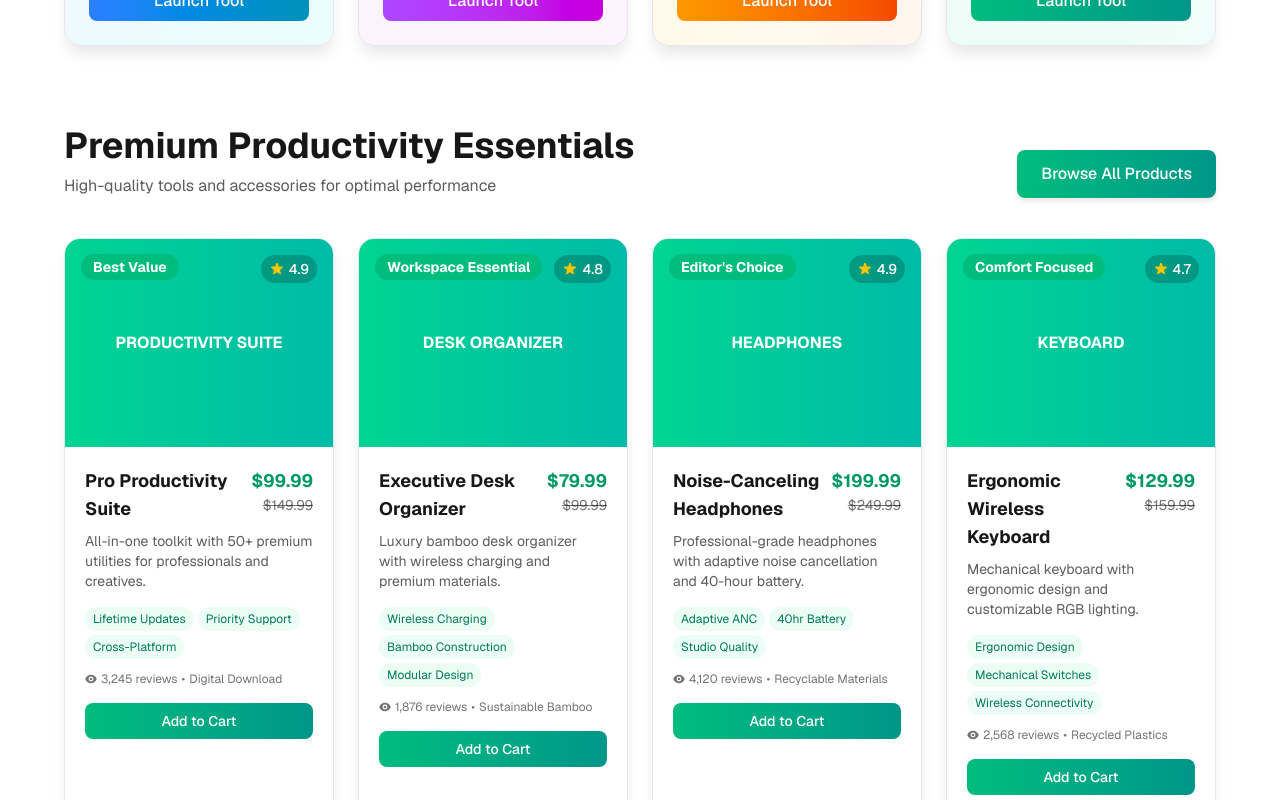
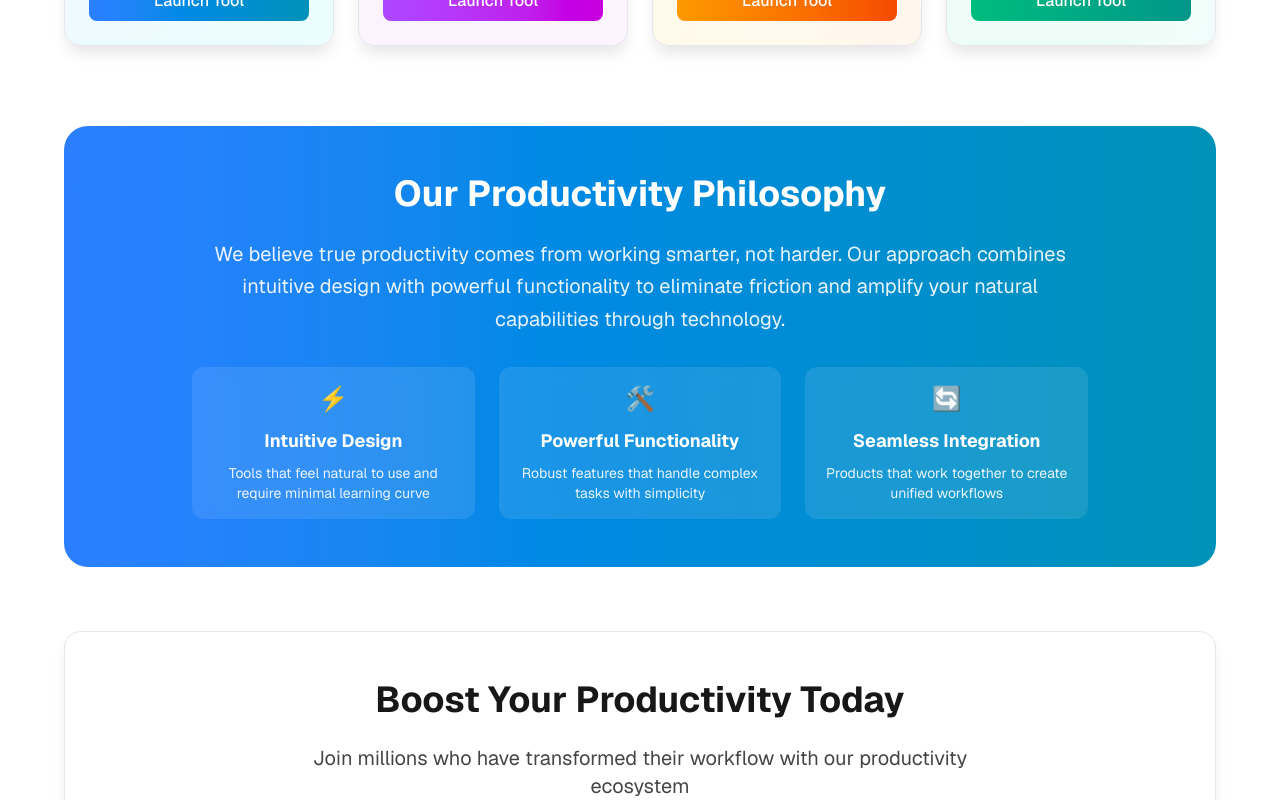
Before and after one commit to salman-haroon-marwari/marwari-luxe-app, a Next.js app: page /categories/general in a window 1280 px wide. Shown: the part 2100-2900 px from the top of the page. Built offline with nearby package versions, Linux system fonts and the light colour scheme.

Commit message:
Fix double footer and remove Premium Productivity Essentials section from categories/general page

```diff
--- a/src/app/categories/general/page.tsx
+++ b/src/app/categories/general/page.tsx
@@ -325,80 +325,6 @@ export default function GeneralCategory() {
             </div>
           </section>
 
-          {/* Enhanced Products Section with Unique Features */}
-          <section id="products" className="mb-16">
-            <div className="flex flex-col md:flex-row md:justify-between md:items-end mb-10 gap-4">
-              <div>
-                <h2 className="text-3xl md:text-4xl font-bold text-foreground mb-2">Premium Productivity Essentials</h2>
-                <p className="text-foreground/70 max-w-2xl">High-quality tools and accessories for optimal performance</p>
-              </div>
-              <a href="/products" className="px-6 py-3 bg-gradient-to-r from-emerald-500 to-teal-600 text-white font-medium rounded-lg hover:from-emerald-600 hover:to-teal-700 transition-all duration-300 shadow-md hover:shadow-lg">
-                Browse All Products
-              </a>
-            </div>
-
-            <div className="grid grid-cols-1 sm:grid-cols-2 lg:grid-cols-4 gap-6">
-              {products.map((product) => (
-                <div key={product.id} className="group rounded-2xl overflow-hidden shadow-lg hover:shadow-xl transition-all duration-300 border border-gray-200 dark:border-gray-700 bg-white dark:bg-gray-800">
-                  <div className="relative">
-                    <div className="bg-gradient-to-r from-emerald-400 to-teal-500 h-52 flex items-center justify-center text-white font-bold">
-                      {product.image.replace('-', ' ').toUpperCase()}
-                    </div>
-                    <div className="absolute top-4 left-4">
-                      <span className="px-3 py-1 bg-emerald-500 text-white text-sm font-bold rounded-full">
-                        {product.badge}
-                      </span>
-                    </div>
-                    <div className="absolute top-4 right-4">
-                      <div className="flex items-center bg-black/20 backdrop-blur-sm px-2 py-1 rounded-full">
-                        <svg className="w-4 h-4 text-yellow-400 mr-1" fill="currentColor" viewBox="0 0 20 20" xmlns="http://www.w3.org/2000/svg">
-                          <path d="M9.049 2.927c.3-.921 1.603-.921 1.902 0l1.07 3.292a1 1 0 00.95.69h3.462c.969 0 1.371 1.24.588 1.81l-2.8 2.034a1 1 0 00-.364 1.118l1.07 3.292c.3.921-.755 1.688-1.54 1.118l-2.8-2.034a1 1 0 00-1.175 0l-2.8 2.034c-.784.57-1.838-.197-1.539-1.118l1.07-3.292a1 1 0 00-.364-1.118L2.98 8.72c-.783-.57-.38-1.81.588-1.81h3.461a1 1 0 00.951-.69l1.07-3.292z"></path>
-                        </svg>
-                        <span className="text-white text-sm font-medium">{product.rating}</span>
-                      </div>
-                    </div>
-                  </div>
-                  <div className="p-5">
-                    <div className="flex justify-between items-start mb-2">
-                      <h3 className="text-lg font-bold text-foreground">{product.name}</h3>
-                      <div className="text-right">
-                        <div className="text-lg font-bold text-emerald-600 dark:text-emerald-400">${product.price.toFixed(2)}</div>
-                        {product.originalPrice && (
-                          <div className="text-sm text-foreground/60 line-through">${product.originalPrice.toFixed(2)}</div>
-                        )}
-                      </div>
-                    </div>
-                    <p className="text-foreground/70 text-sm mb-4">{product.description}</p>
-
-                    <div className="mb-4">
-                      <div className="flex flex-wrap gap-1 mb-3">
-                        {product.benefits.map((benefit, index) => (
-                          <span key={index} className="px-2 py-1 bg-emerald-50 dark:bg-emerald-900/30 text-emerald-700 dark:text-emerald-300 text-xs rounded-full">
-                            {benefit}
-                          </span>
-                        ))}
-                      </div>
-                      <div className="flex items-center text-xs text-foreground/60 mb-3">
-                        <svg className="w-3 h-3 mr-1" fill="currentColor" viewBox="0 0 20 20" xmlns="http://www.w3.org/2000/svg">
-                          <path d="M10 12a2 2 0 100-4 2 2 0 000 4z"></path>
-                          <path fillRule="evenodd" d="M.458 10C1.732 5.943 5.522 3 10 3s8.268 2.943 9.542 7c-1.274 4.057-5.064 7-9.542 7S1.732 14.057.458 10zM14 10a4 4 0 11-8 0 4 4 0 018 0z" clipRule="evenodd"></path>
-                        </svg>
-                        <span>{product.reviews.toLocaleString()} reviews</span>
-                        <span className="mx-1">•</span>
-                        <span>{product.sustainability}</span>
-                      </div>
-                    </div>
-
-                    <div className="flex gap-2">
-                      <button className="w-full py-2 bg-gradient-to-r from-emerald-500 to-teal-600 text-white rounded-lg hover:from-emerald-600 hover:to-teal-700 transition-colors text-sm font-medium">
-                        Add to Cart
-                      </button>
-                    </div>
-                  </div>
-                </div>
-              ))}
-            </div>
-          </section>
 
           {/* Unique Productivity Philosophy */}
           <div className="bg-gradient-to-r from-blue-500 to-cyan-600 rounded-3xl p-8 md:p-12 text-white mb-16">
@@ -467,7 +393,6 @@ export default function GeneralCategory() {
         </div>
       </main>
 
-      <Footer />
     </div>
   );
 }
```
